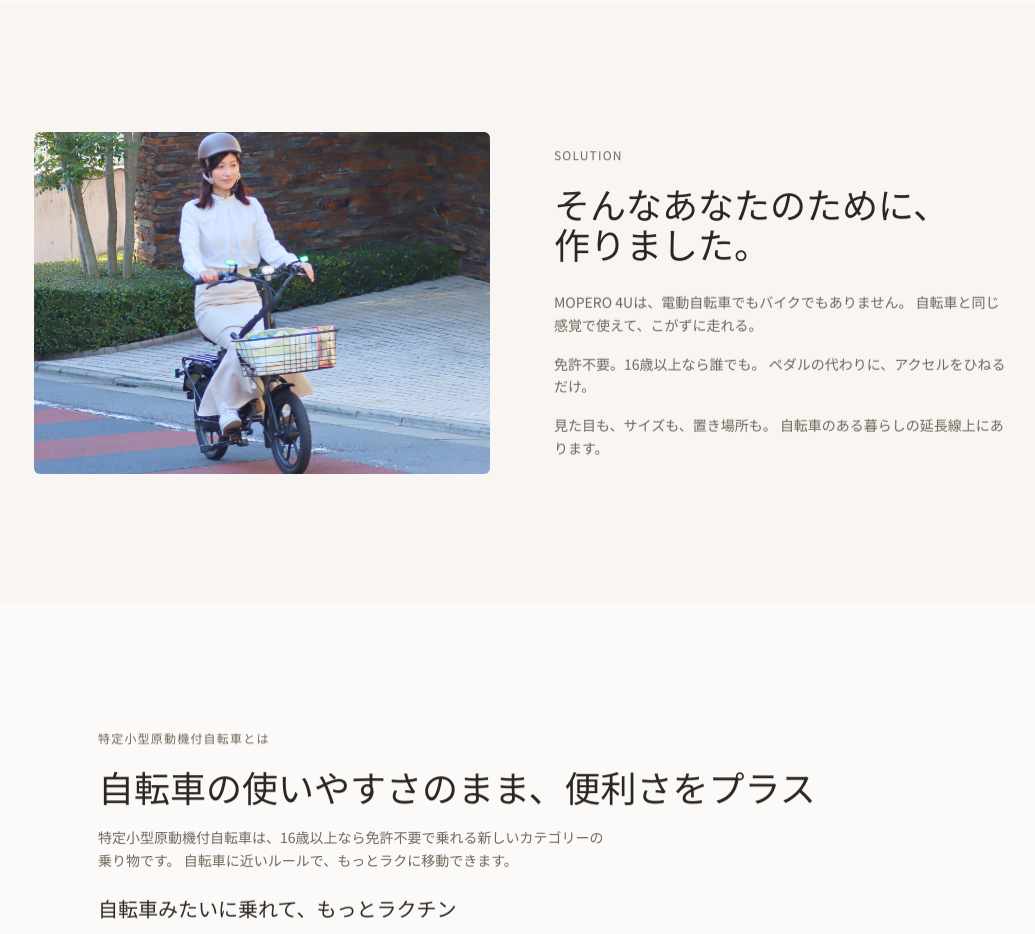
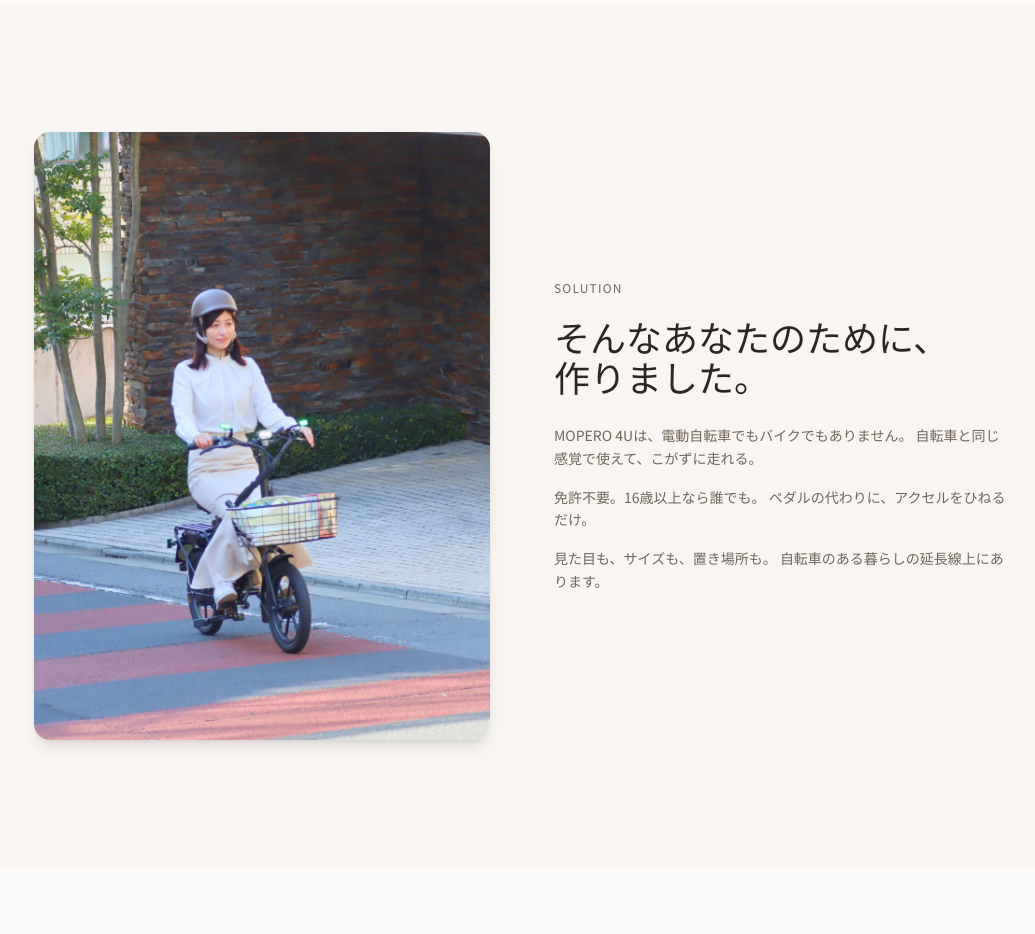
Before and after one commit to swallow-scooter/v0-mopero-4u-lp, a Next.js app: page / in a window 1280 px wide. Shown: the part 1580-2514 px from the top of the page, without its empty margins (118-1153 px from the left). Built offline with nearby package versions, Linux system fonts and the light colour scheme.

Commit message:
fix: standardize photo layout in empathy section
Consistent vertical long photo layout across sections.

```diff
--- a/components/sections/solution.tsx
+++ b/components/sections/solution.tsx
@@ -7,14 +7,14 @@ export function SolutionSection() {
   return (
     <section className="py-20 md:py-32 bg-background">
       <div className="max-w-5xl mx-auto px-6">
-        <div className="grid md:grid-cols-2 gap-12 md:gap-16 items-center">
+        <div className="grid md:grid-cols-2 gap-10 md:gap-16 items-center">
           <ScrollReveal direction="left" duration={800}>
-            <div className="relative aspect-[4/3] w-full rounded-lg overflow-hidden">
+            <div className="relative aspect-[3/4] w-full overflow-hidden rounded-2xl shadow-lg ring-1 ring-border/10">
               <Image
                 src="/images/product-side.jpg"
                 alt="MOPERO 4U に乗って街を走る女性"
                 fill
-                className="object-cover"
+                className="object-cover scale-[1.02]"
               />
             </div>
           </ScrollReveal>
```
Also changed, not shown: public/images/product-side.jpg.
